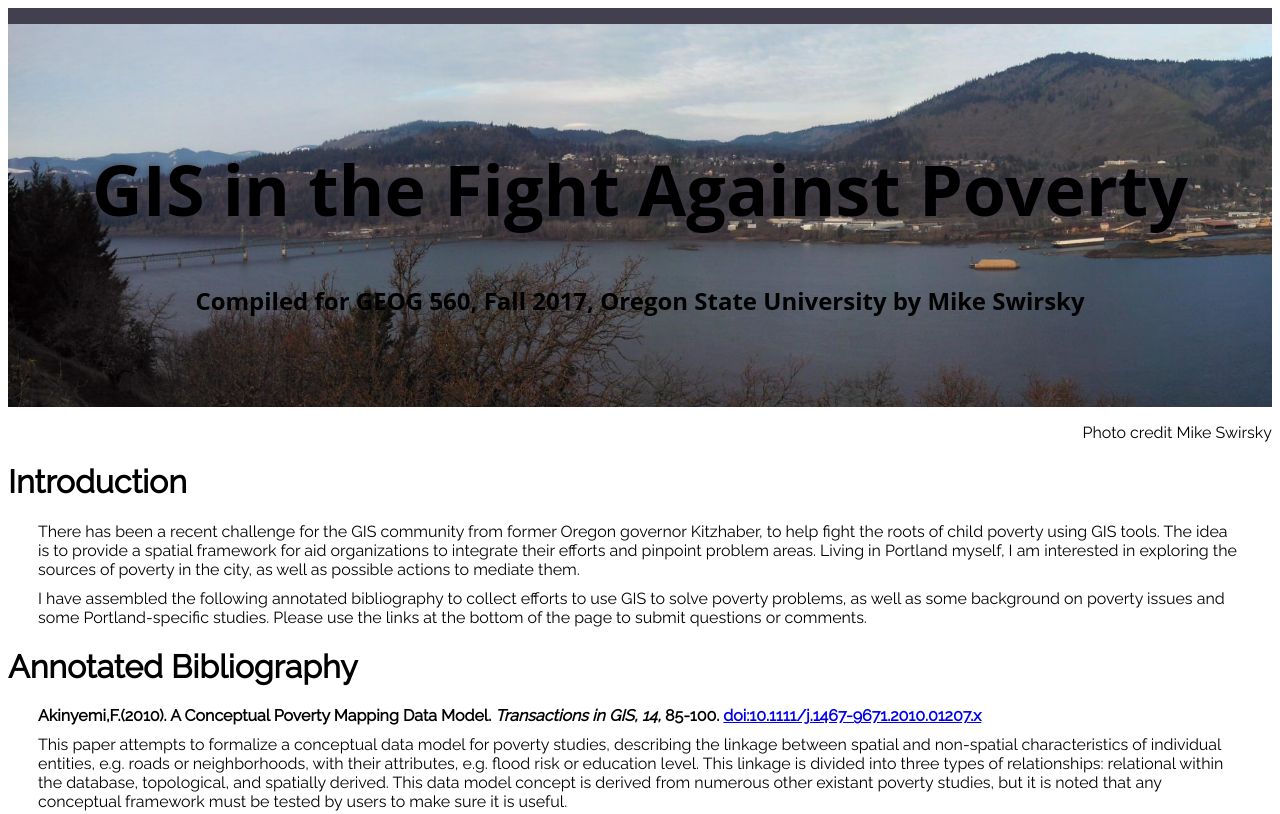
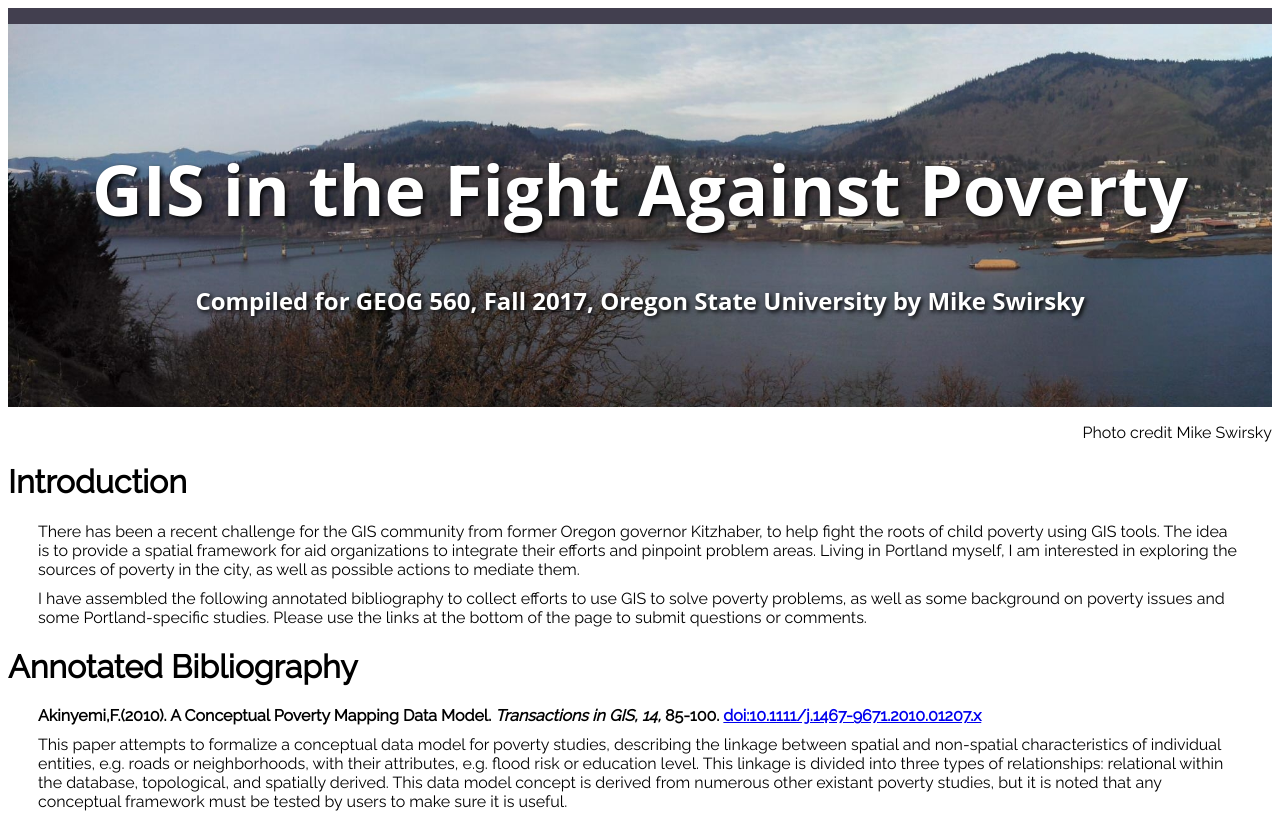
Before and after one commit to mbswirsky/mbswirsky.github.io, a plain HTML site: page index.html in a window 1280 px wide. Shown: the top 814 px of the page. Drawn offline with Linux system fonts and the light colour scheme.

Commit message:
fixed header text

```diff
--- a/styles.css
+++ b/styles.css
@@ -14,19 +14,21 @@ header {
 
 h1.greeting {
 	text-align: center;
-	color: black;
+	color: white;
 	font-family: "Open Sans", "Helvetica Neue", sans-serif;
 	font-style: normal;
 	font-weight: bold;
 	font-size: 70px;
 	letter-spacing: 0px;
-	text-shadow: 0px 0px 8px #423f4f;
+	text-shadow: 2px 2px 4px black;
+
 }
 h2.greeting {
 	text-align: center;
+	color: white;
 	font-family: "Open Sans", "Helvetica Neue", sans-serif;
 	font-style: normal;
-
+	text-shadow: 2px 2px 4px black;
 }
 .text {
 	margin: 10px 30px;
```
